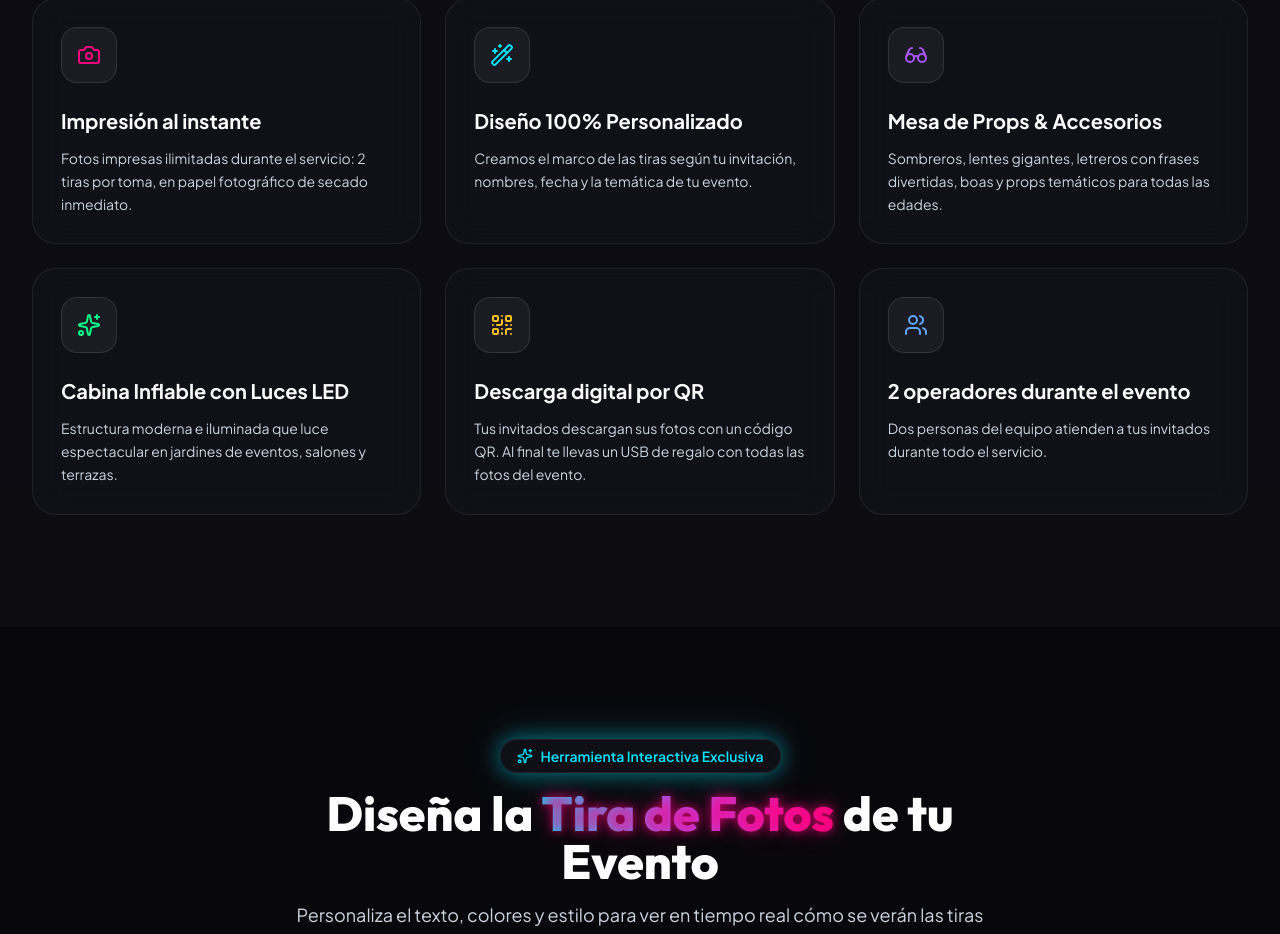
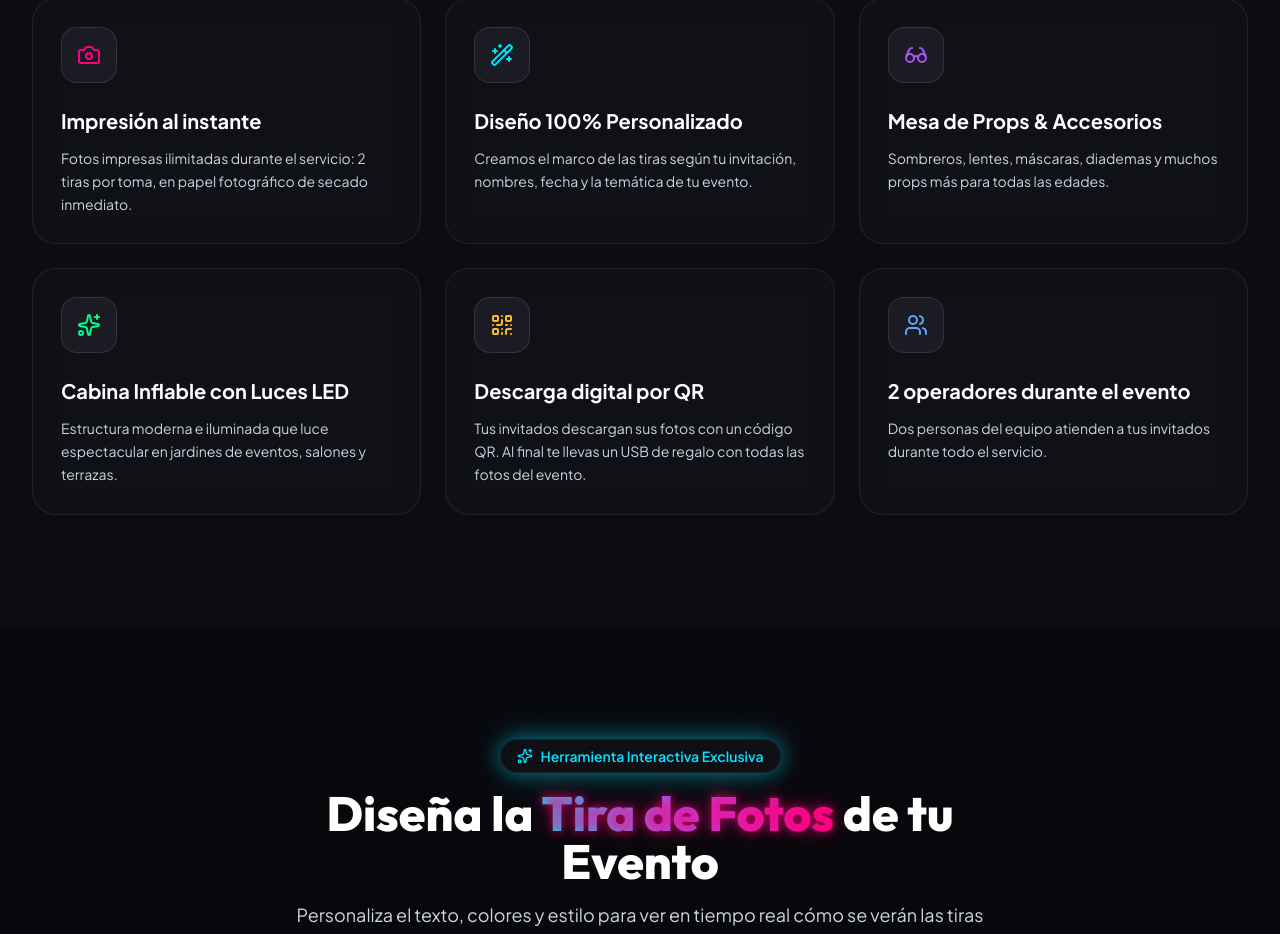
Before and after one commit to alonsocm/pix-photobooth, a React (Vite) app: page / in a window 1280 px wide. Shown: the part 1292-2226 px from the top of the page. Built offline with nearby package versions, Linux system fonts and the light colour scheme.

Commit message:
Update the props description to masks, headbands, and more.
The beneficios card no longer lists boas, signs, or giant glasses.

Co-authored-by: Alonso <ALONSO.CASMAX@GMAIL.COM>

```diff
--- a/src/components/Features.jsx
+++ b/src/components/Features.jsx
@@ -20,7 +20,7 @@ export default function Features() {
     {
       icon: <Glasses className="w-6 h-6 text-pix-violet" />,
       title: "Mesa de Props & Accesorios",
-      description: "Sombreros, lentes gigantes, letreros con frases divertidas, boas y props temáticos para todas las edades.",
+      description: "Sombreros, lentes, máscaras, diademas y muchos props más para todas las edades.",
       border: "hover:border-pix-purple/50",
       glow: "group-hover:shadow-neon-purple"
     },
```
